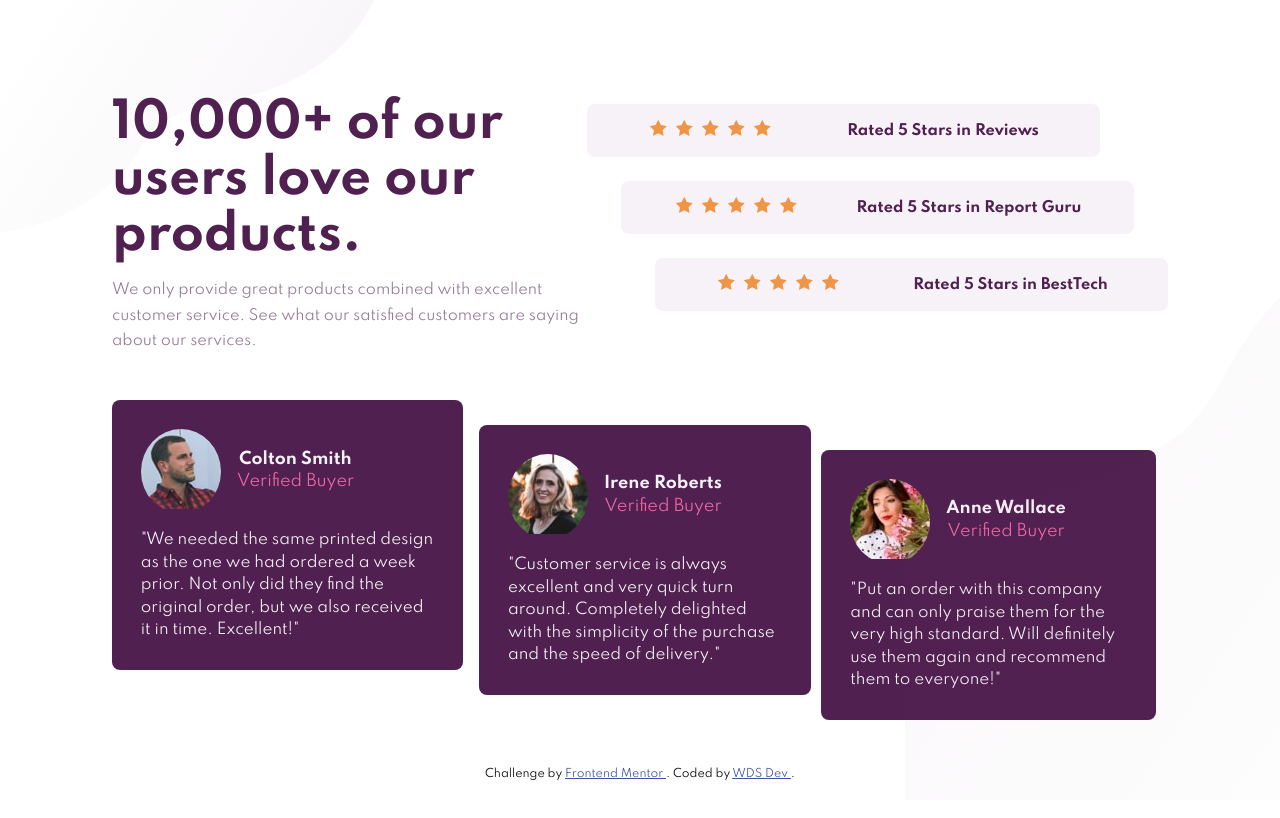
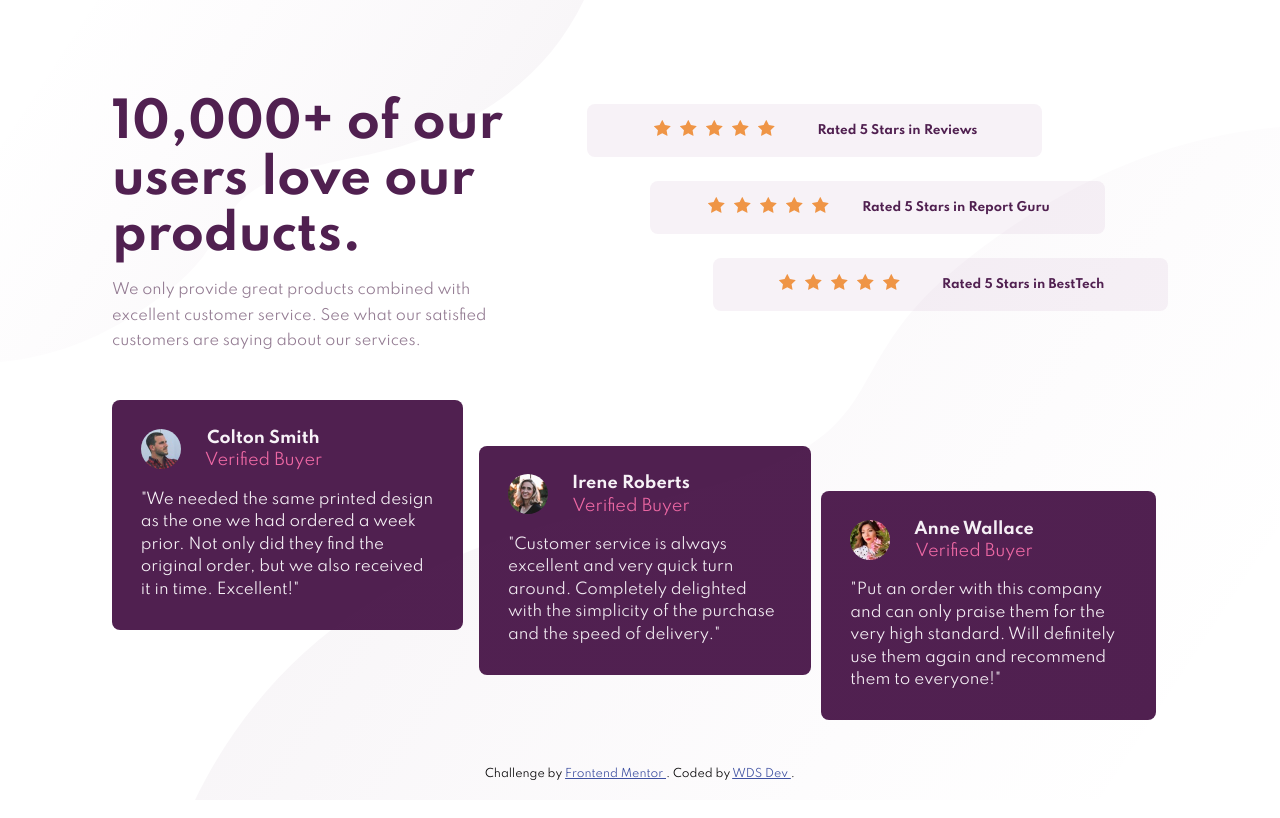
Before and after one commit to wds9601/FrontendMentor.io-Challenges, a website: page social-proof-section/index.html in a window 1280 px wide. Drawn offline with Linux system fonts and the light colour scheme.

Commit message:
final solution layout

```diff
--- a/social-proof-section/index.html
+++ b/social-proof-section/index.html
@@ -20,8 +20,12 @@
   </head>
   <body>
     <div id="wrapper-all">
-      <image class="bg-image" id="bg-top" src="./images/bg-pattern-top-mobile.svg">
-      <image class="bg-image" id="bg-bottom" src="./images/bg-pattern-bottom-mobile.svg">
+
+      <img class="bg-image" id="bg-top-mobile" src="./images/bg-pattern-top-mobile.svg">
+      <img class="bg-image" id="bg-bottom-mobile" src="./images/bg-pattern-bottom-mobile.svg">
+      <img class="bg-image" id="bg-top-desktop" src="./images/bg-pattern-top-desktop.svg">
+      <img class="bg-image" id="bg-bottom-desktop" src="./images/bg-pattern-bottom-desktop.svg">
+
 
       <div id="wrapper-content">
         <div class="top-wrapper">
@@ -78,7 +82,7 @@
               <div class="personal-box">
                 <div class="p-header">
                   <div class="p-header-img">
-                    <image src="./images/image-colton.jpg">
+                    <image height="40px" width="40px" src="./images/image-colton.jpg">
                   </div>
                   <div class="p-header-text">
                     <p class="name">Colton Smith</p>
@@ -97,7 +101,7 @@
               <div class="personal-box">
                 <div class="p-header">
                   <div class="p-header-img">
-                    <image src="./images/image-irene.jpg">
+                    <image height="40px" width="40px" src="./images/image-irene.jpg">
                   </div>
                   <div class="p-header-text">
                     <p class="name">Irene Roberts</p>
@@ -115,7 +119,7 @@
               <div class="personal-box">
                 <div class="p-header">
                   <div class="p-header-img">
-                    <image src="./images/image-anne.jpg">
+                    <image height="40px" width="40px" src="./images/image-anne.jpg">
                   </div>
                   <div class="p-header-text">
                     <p class="name">Anne Wallace</p>
--- a/social-proof-section/style.css
+++ b/social-proof-section/style.css
@@ -1,3 +1,8 @@
+@import url('./images/bg-pattern-bottom-desktop.svg');
+@import url('./images/bg-pattern-top-desktop.svg');
+@import url('./images/bg-pattern-bottom-mobile.svg');
+@import url('./images/bg-pattern-top-mobile.svg');
+
 :root {
 	--primary: hsl(300, 43%, 22%);
 	--secondary: hsl(333, 80%, 67%);
@@ -14,6 +19,15 @@
 	--font-reg: 500;
 	--font-bold: 700;
     --font-size-copy: 15px;
+
+    --img-top-mobile: url('./images/bg-pattern-top-mobile.svg');
+    --img-bottom-mobile: url('./images/bg-pattern-bottom-mobile.svg');
+    --img-top-desktop: url('./images/bg-pattern-top-desktop.svg');
+    --img-bottom-desktop: url('./images/bg-pattern-bottom-desktop.svg');
+
+
+
+
 }
 
 html,
@@ -25,21 +39,25 @@ body {
 }
 
 #wrapper-all {
-    padding: 2em 1.5em;
+	padding: 2em 1.5em 0 1.5em;
 }
 
 .bg-image {
 	position: absolute;
 }
 
-#bg-top {
+#bg-top-mobile {
 	top: 0px;
     left: 0px;
 }
 
-#bg-bottom {
-    bottom: -100%;
+#bg-bottom-mobile {
+	bottom: -90%;
     right: 0px;
+}
+
+#bg-top-desktop, #bg-bottom-desktop {
+    display: none;
 }
 
 .container {
@@ -78,7 +96,7 @@ body {
 }
 
 .rating-text {
-	font-size: 0.9em;
+	font-size: 0.75em;
 	font-weight: var(--font-bold);
 	color: var(--primary);
 	margin: 0 auto;
@@ -101,10 +119,11 @@ body {
 }
 
 .p-header-img {
-
 	border-radius: 50%;
 	overflow: hidden;
-	margin-right: 1em;
+    margin-right: 1.5em;
+    height: 2.5em;
+    width: 2.5em;
 }
 
 .p-header-text {
@@ -142,11 +161,10 @@ body {
 	color: hsl(228, 45%, 44%);
 }
 
-
 /*---- Desktop Styling ----*/
 @media screen and (min-width: 376px) {
 	#wrapper-all {
-        padding: 6em 7em;
+		padding: 6em 7em 0 7em;
 	}
 
 	#wrapper-content {
@@ -154,8 +172,24 @@ body {
 		flex-direction: column;
     }
 
-    #bg-bottom {
+    #bg-top-mobile, #bg-bottom-mobile {
+        display: none;
+    }
+
+
+    #bg-top-desktop {
+        display: block;
+        position: absolute;
+        top: 0px;
+        left: 0px;
+
+    }
+
+    #bg-bottom-desktop {
+        display: block;
+        position: absolute;
         bottom: 0px;
+        right: 0px;
 	}
 
 	.top-wrapper {
@@ -165,9 +199,8 @@ body {
     }
 
 	#hero-div {
-        max-width: 45%;
+		max-width: 40%;
 		text-align: left;
-
 	}
 
 	#hero-heading {
@@ -191,15 +224,15 @@ body {
 
 	.rating-box {
 		flex-direction: row;
-        min-width: 80%;
+		min-width: 70%;
 		min-height: auto;
-        justify-content: space-around;
+		justify-content: space-evenly;
 		align-content: center;
 		padding: 1em 1.5em;
 	}
 
 	.rating-text {
-        padding-top: 0.2em;
+		padding-top: 0.3em;
         margin: 0;
 	}
 
@@ -229,7 +262,6 @@ body {
 		justify-content: space-between;
 		min-width: 100%;
 		min-height: 20em;
-
 	}
 
 	.wrapper-pb {
```
Lines whose indentation alone changed are shown as unchanged.
